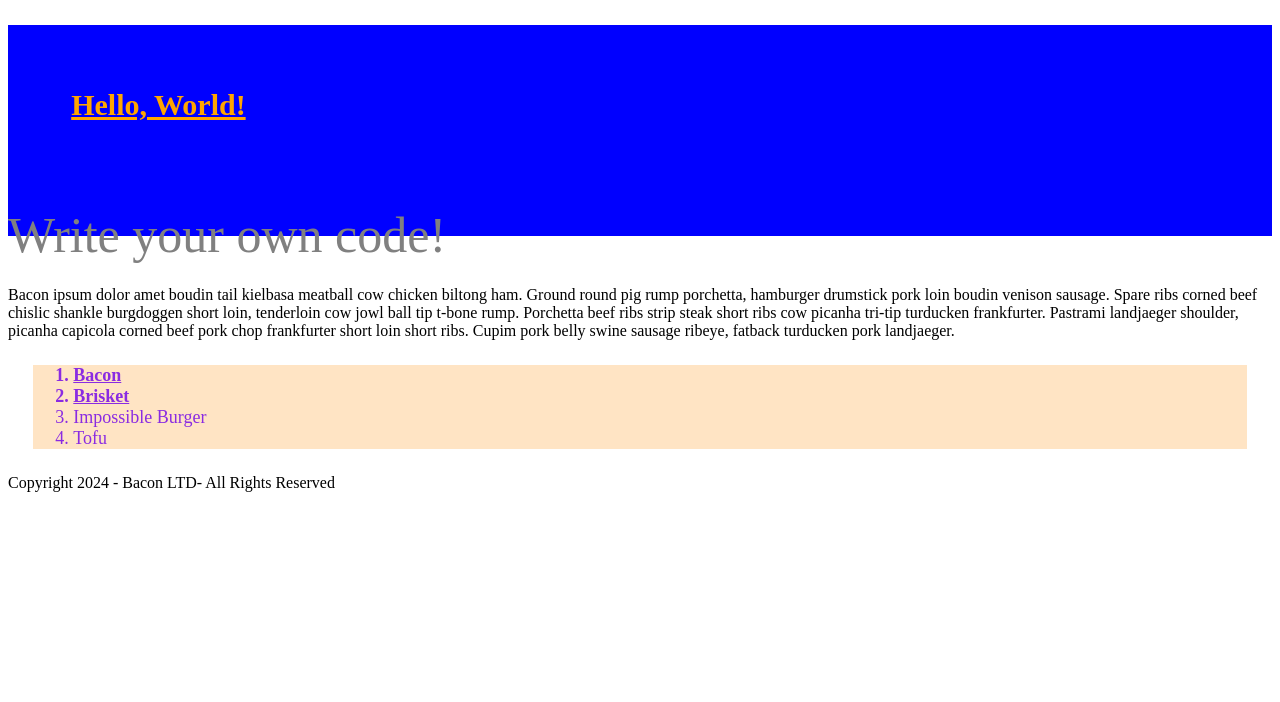
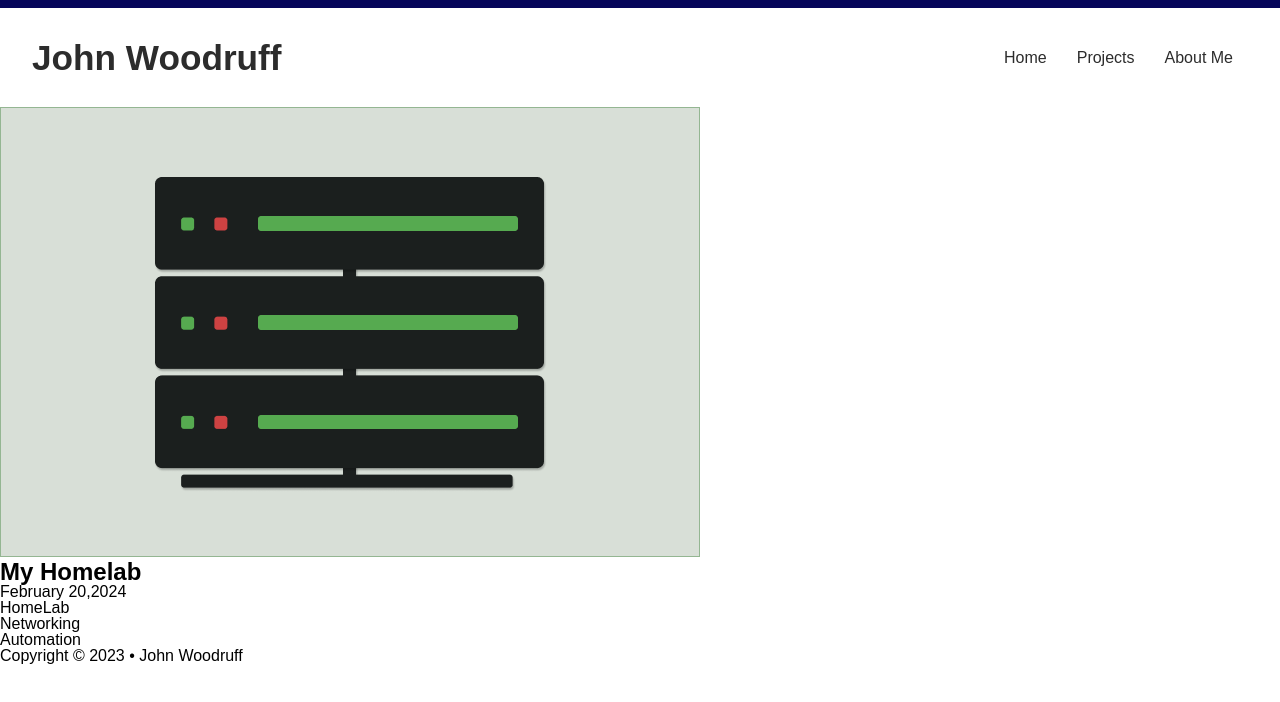
Before and after one commit to kaitlyncortez1/class_sandbox, a plain HTML site: page index.html in a window 1280 px wide. Drawn offline with Linux system fonts and the light colour scheme.

Commit message:
Class Work on Night 8-John Woodruff

```diff
--- a/css/style.css
+++ b/css/style.css
@@ -1,36 +1,139 @@
 /* Start writing your CSS */
 
+
+
+@import url('https://fonts.googleapis.com/css2?family=Source+Sans+3:ital,wght@0,200..900;1,200..900&display=swap')
+
+/* CSS Reset
+   http://meyerweb.com/eric/tools/css/reset/
+   v2.0 | 20110126
+   License: none (public domain)
+*/
+
+html, body, div, span, applet, object, iframe,
+h1, h2, h3, h4, h5, h6, p, blockquote, pre,
+a, abbr, acronym, address, big, cite, code,
+del, dfn, em, img, ins, kbd, q, s, samp,
+small, strike, strong, sub, sup, tt, var,
+b, u, i, center,
+dl, dt, dd, ol, ul, li,
+fieldset, form, label, legend,
+table, caption, tbody, tfoot, thead, tr, th, td,
+article, aside, canvas, details, embed,
+figure, figcaption, footer, header, hgroup,
+menu, nav, output, ruby, section, summary,
+time, mark, audio, video {
+	margin: 0;
+	padding: 0;
+	border: 0;
+	font-size: 100%;
+	font: inherit;
+	vertical-align: baseline;
+}
+/* HTML5 display-role reset for older browsers */
+article, aside, details, figcaption, figure,
+footer, header, hgroup, menu, nav, section {
+	display: block;
+}
+body {
+	line-height: 1;
+}
+ol, ul {
+	list-style: none;
+}
+blockquote, q {
+	quotes: none;
+}
+blockquote:before, blockquote:after,
+q:before, q:after {
+	content: '';
+	content: none;
+}
+table {
+	border-collapse: collapse;
+	border-spacing: 0;
+}
+
+/* End Reset */
+
+
+
+
+*{
+	font-family: "Source Sans 3", sans-serif;
+    background-color: #fff;
+	margin: 0;
+}
+
 h1{
-    font-size: 30px;
-    color: orange;
-    text-decoration: underline;
-    padding: 5%;
+	font-weight: 800;
+	font-size: 2.2rem;
+    color:rgba(44, 44, 44, 1);
+}
 
+/*Main Header and Nav*/
+
+header{
+	display: flex;
+	justify-content: space-between;
+	align-items: 0;
+	flex-direction: row;
+	margin: 0 auto;
+	padding: 0 1%;
+	border-top: rgb(6,6,90) solid 8px;
+	padding: 2rem;
+}
+
+nav{
+	display: flex;
+	justify-content: space-between;
+	align-items: 0 ;
+	margin: 0 ;
+}
+
+nav ul{
+	display: flex;
+	justify-content: space-between;
+	align-items:center;
 
 
 }
 
-nav{
-    background-color: blue;
-    margin: 0 auto;
+nav ul li{
+	display: flex;
+	justify-content: space-between;
+	align-items:center;
+	margin: 0 15px;
+}
+
+
+nav ul li a{
+	text-decoration: none;
+	color: rgba(44, 44, 44, 1);
+}
+/* Media Queries */
+
+/* Extra small devices (phones, 600px and down) */
+@media only screen and (max-width: 600px) {
 
 }
 
+/* Small devices (portrait tablets and large phones, 600px and up) */
+@media only screen and (min-width: 600px) {
 
-nav p{
-    font-size: 50px;
-    color: gray;
-    line-height: 1.5%;
 }
 
-#main_content{
-    margin: 2%;
-    background-color: bisque;
-    font-size: 18px;
-    color: blueviolet;
+/* Medium devices (landscape tablets, 768px and up) */
+@media only screen and (min-width: 768px) {
+
 }
 
-.yum{
-    font-weight: bold;
-    text-decoration: underline;
+/* Large devices (laptops/desktops, 800px and up) */
+@media only screen and (min-width: 800px) {
+
 }
+
+/* Extra large devices (large laptops and desktops, 850px and up) */
+@media only screen and (min-width: 850px) {
+
+}
--- a/index.html
+++ b/index.html
@@ -4,35 +4,59 @@
     <meta charset="UTF-8">
     <meta name="viewport" content="width=device-width, initial-scale=1.0">
     <meta http-equiv="X-UA-Compatible" content="ie=edge">
-    <title>I am really REALLY HUNGRY!!!!</title>
+    <title>Are you Hungry?</title>
     <link rel="icon" type="image/x-icon" href="favicon.ico">
     <link rel="stylesheet" href="css/style.css">
   </head>
 
   <body>
 
+    <!--This is my header section-->
+
+    <header>
+
+
+
+      <h1>John Woodruff</h1>
+
       <nav>
-    <h1>Hello, World!</h1>
-     <p>Write your own code!</p>
+        <ul>
+          <li><a href="index.html">Home</a></li>
+          <li><a href="projects.html">Projects</a></li>
+          <li><a href="about.html">About Me</a></li>
+        </ul>
       </nav>
 
+    </header>
+    <!-- End of Header Section -->
+
+   <!-- This is my main blog article -->
     <section>
-<p> Bacon ipsum dolor amet boudin tail kielbasa meatball cow chicken biltong ham. Ground round pig rump porchetta, hamburger drumstick pork loin boudin venison sausage. Spare ribs corned beef chislic shankle burgdoggen short loin, tenderloin cow jowl ball tip t-bone rump. Porchetta beef ribs strip steak short ribs cow picanha tri-tip turducken frankfurter. Pastrami landjaeger shoulder, picanha capicola corned beef pork chop frankfurter short loin short ribs. Cupim pork belly swine sausage ribeye, fatback turducken pork landjaeger.</p>
-</section>
 
-<div id="main_content">
-  <ol>
-    <li class="yum">Bacon</li>
-    <li class="yum">Brisket</li>
-    <li>Impossible Burger</li>
-    <li>Tofu</li>
-  </ol>
+      <div>
+        <img src="img/homelab.png">
 
+       <h2>My Homelab</h2>
+       <p>February 20,2024</p>
+       <p>HomeLab</p>
+       <p>Networking</p>
+       <p>Automation</p>
+
+
+
+       <p></p>
       </div>
 
+    </section>
+    <!--End Main Section-->
+
     <footer>
-  <p>Copyright 2024 - Bacon LTD- All Rights Reserved</p>
+      <p>Copyright © 2023 • John Woodruff</p>
     </footer>
+
+
+
+
 
 	<script src="js/index.js"></script>
   </body>
```
Also changed, not shown: img/homelab.png (added). Lines whose indentation alone changed are shown as unchanged.
